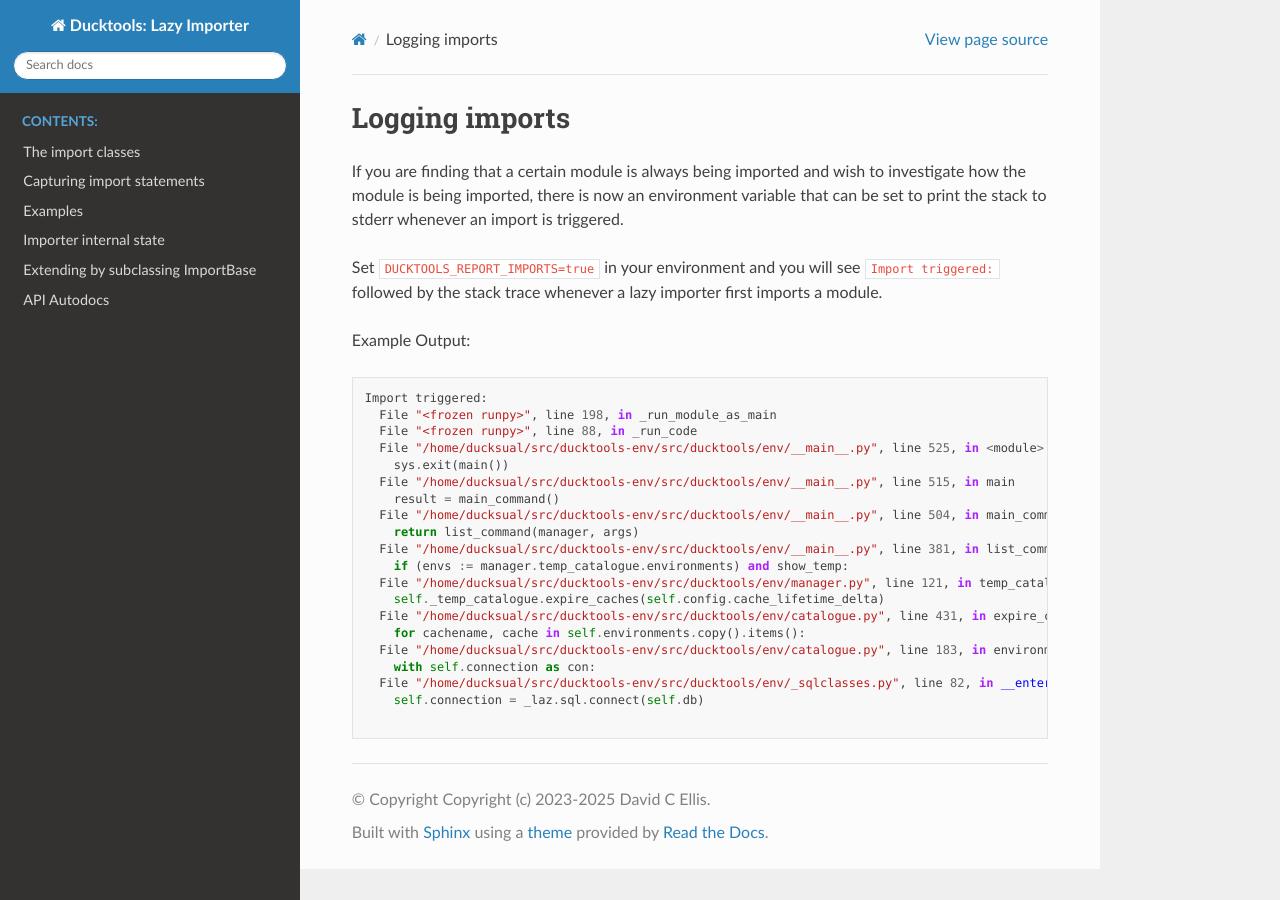
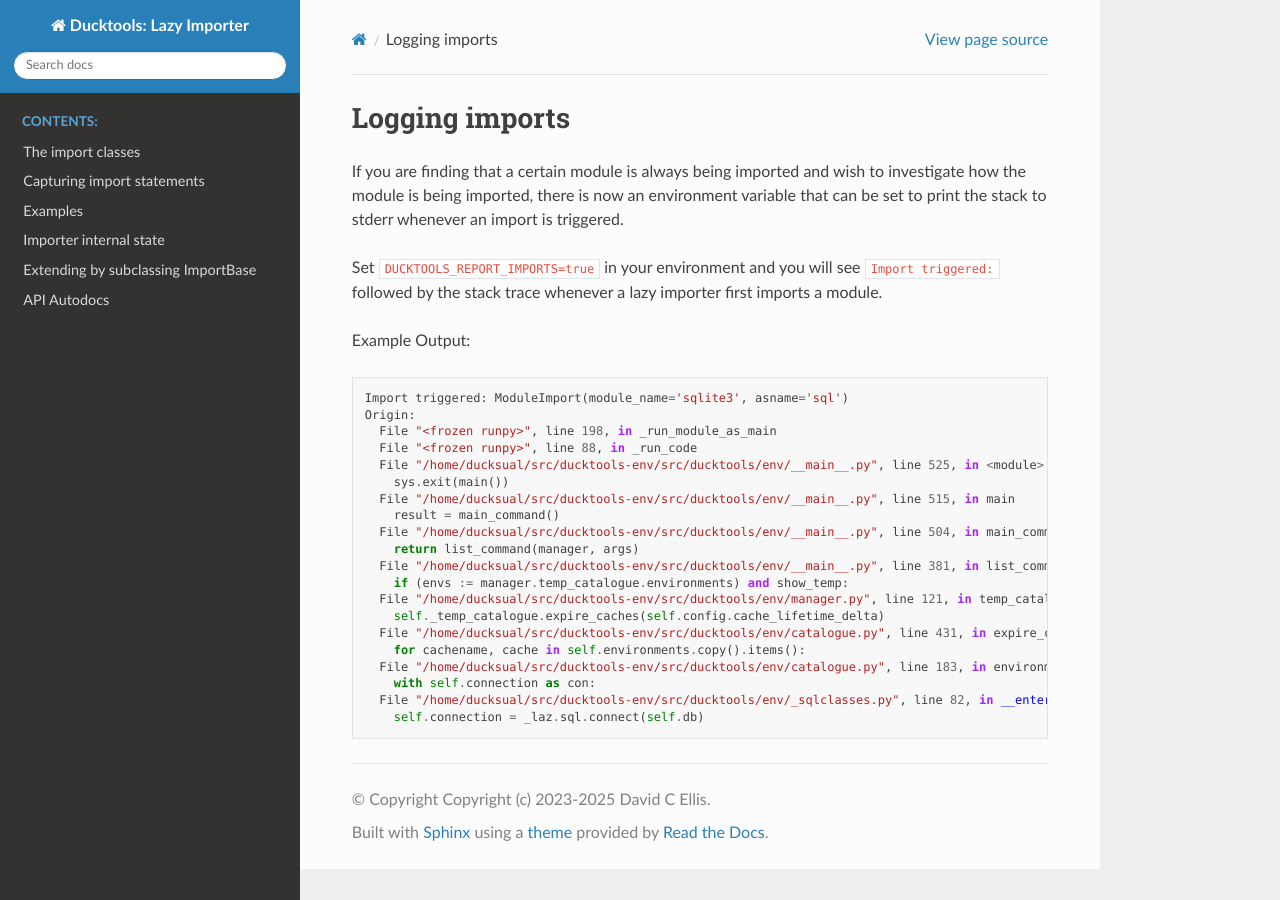
Before and after one commit to DavidCEllis/ducktools-lazyimporter, a Sphinx documentation site: the page built from docs/import_logging.md, in a window 1280 px wide. Built offline with Sphinx 7.4.7 and the Read the Docs theme 3.1.0, drawn with Linux system fonts in a browser that asks for light colours; the version number could not be read and is left out.

Commit message:
Include the detail of the importer that has been triggered

````diff
--- a/docs/import_logging.md
+++ b/docs/import_logging.md
@@ -9,8 +9,9 @@ followed by the stack trace whenever a lazy importer first imports a module.
 
 Example Output:
 
-```
-Import triggered:
+```python
+Import triggered: ModuleImport(module_name='sqlite3', asname='sql')
+Origin:
   File "<frozen runpy>", line 198, in _run_module_as_main
   File "<frozen runpy>", line 88, in _run_code
   File "/home/ducksual/src/ducktools-env/src/ducktools/env/__main__.py", line 525, in <module>
@@ -29,5 +30,4 @@ Import triggered:
     with self.connection as con:
   File "/home/ducksual/src/ducktools-env/src/ducktools/env/_sqlclasses.py", line 82, in __enter__
     self.connection = _laz.sql.connect(self.db)
-
 ```
````
Also changed, not shown: 1 other file.
